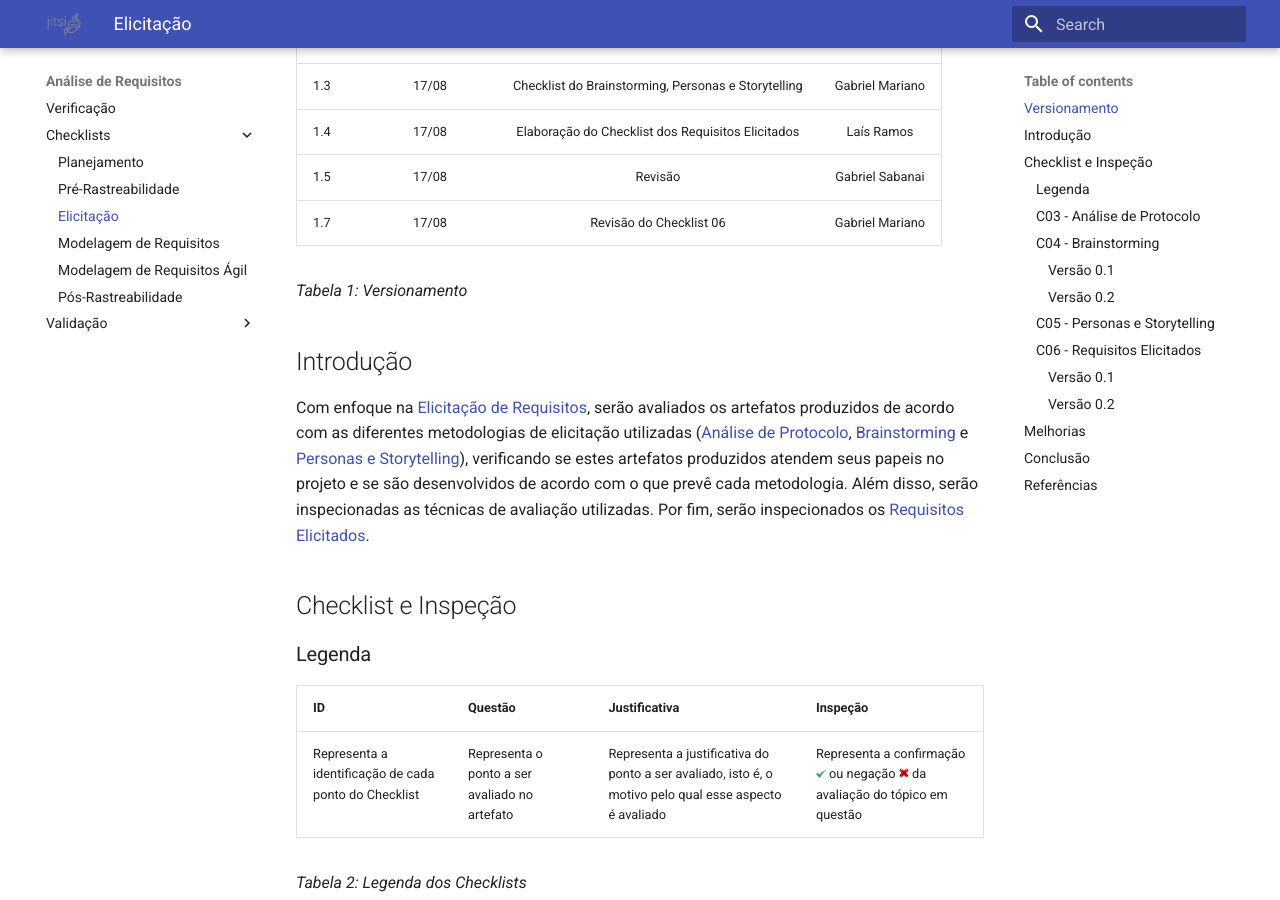
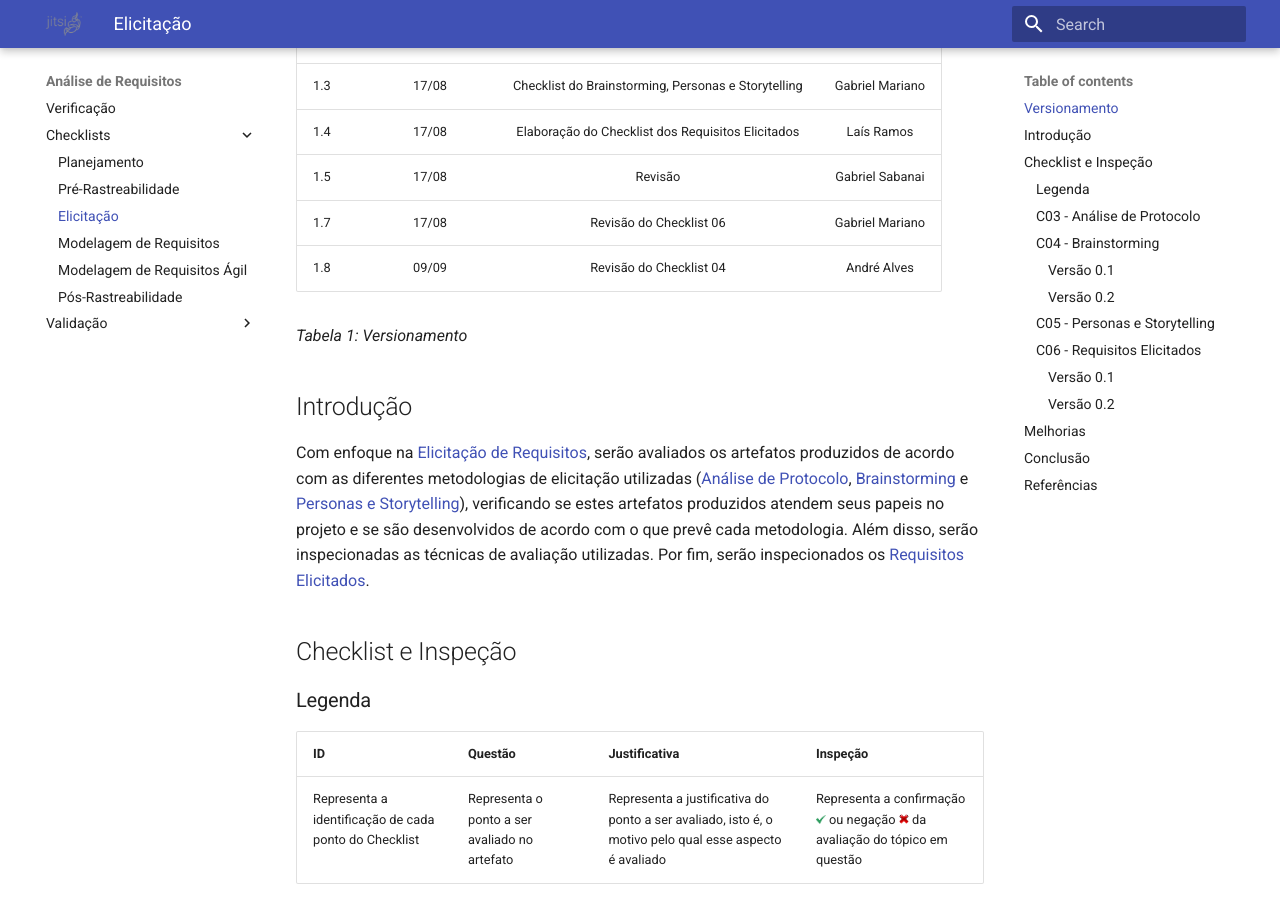
Before and after one commit to gabrielm2q/2022.1-Jitsi-Meet, an MkDocs documentation site: the page built from docs/analiseDeRequisitos/checklists/elicitacao_cl.md, in a window 1280 px wide and 900 px high, scrolled down 397 px. Built offline with MkDocs 1.6.1 and Material for MkDocs 9.7.7, drawn with Linux system fonts in a browser that asks for light colours.

Commit message:
add: versionamento

```diff
--- a/docs/analiseDeRequisitos/checklists/elicitacao_cl.md
+++ b/docs/analiseDeRequisitos/checklists/elicitacao_cl.md
@@ -11,6 +11,7 @@
 | 1.4    | 17/08 | Elaboração do Checklist dos Requisitos Elicitados | Laís Ramos |
 | 1.5    | 17/08 | Revisão | Gabriel Sabanai |
 | 1.7    | 17/08 | Revisão do Checklist 06 | Gabriel Mariano |
+| 1.8    | 09/09 | Revisão do Checklist 04 | André Alves |
 
 _Tabela 1: Versionamento_
 
```
